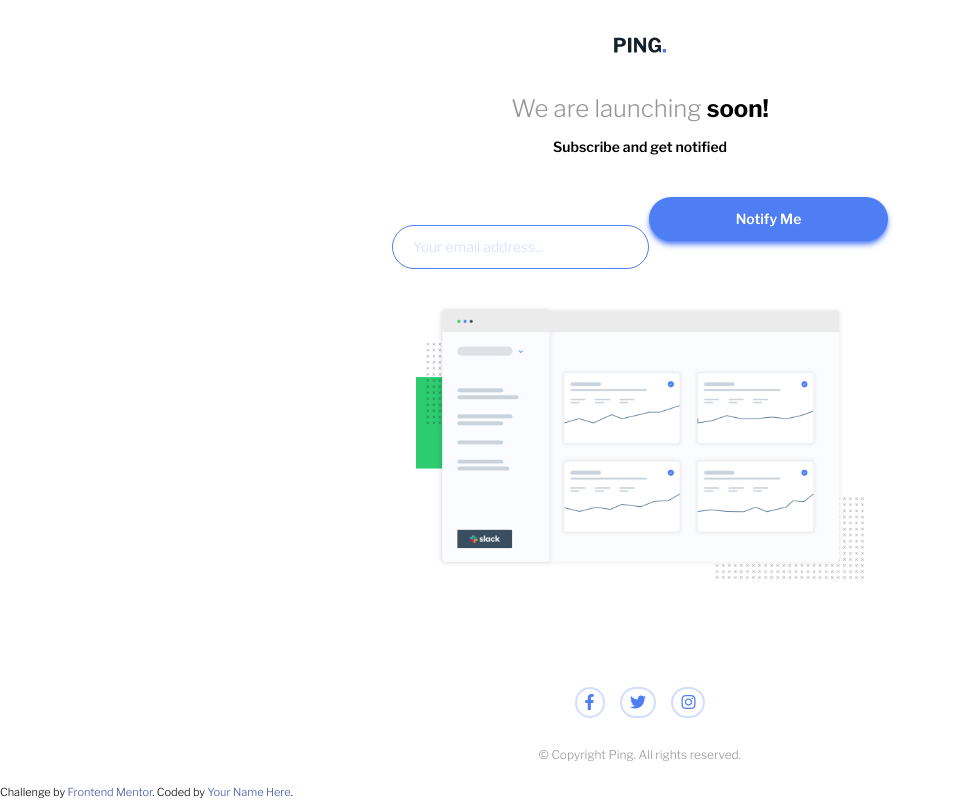
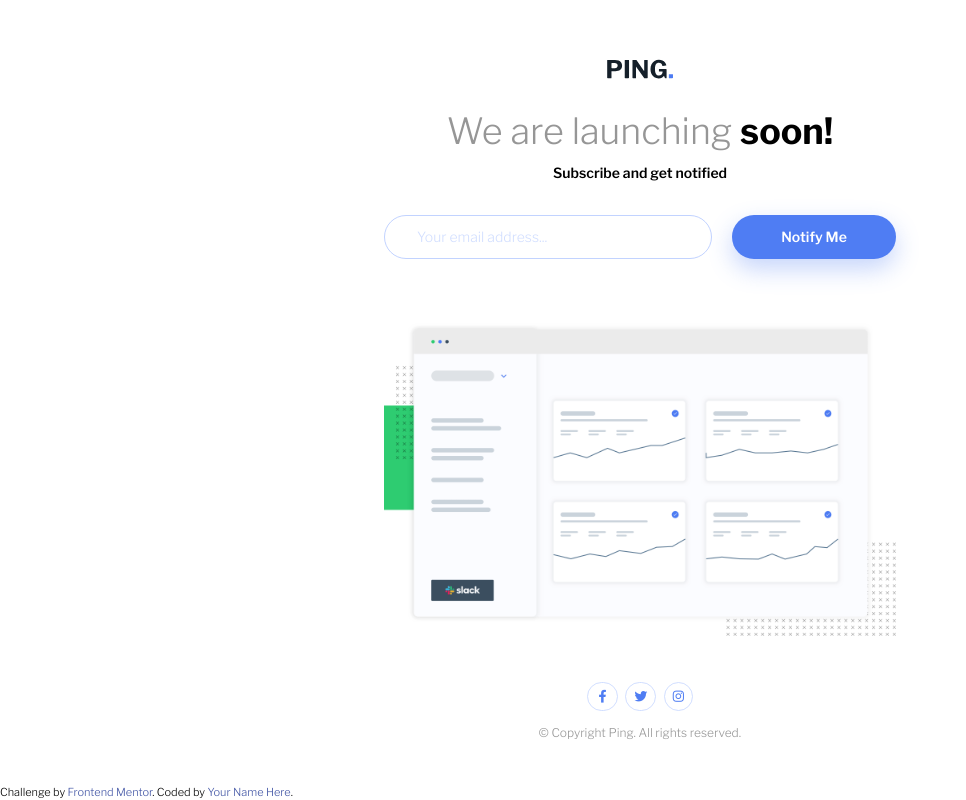
Before and after one commit to amirhazizi/ping-coming-soon-page, a website: page index.html in a window 1280 px wide. Shown: the whole page, without its empty margins (0-966 px from the left). Drawn offline with nearby package versions, Linux system fonts and the light colour scheme.

Commit message:
update index.html

```diff
--- a/css/input.css
+++ b/css/input.css
@@ -1,21 +1,36 @@
 @tailwind base;
 @tailwind components;
 @tailwind utilities;
-
+a,
+button {
+  cursor: pointer;
+  transition: all 250ms linear;
+}
 input {
   border-width: 1px;
 }
 .submit-btn {
   margin-top: 0.5rem;
   margin-bottom: 4rem;
+  box-shadow: 0px 10px 25px hsla(223, 87%, 63%, 0.324);
 }
 .error-text {
   position: absolute;
-  transform: translate(0, 300%);
+  transform: translate(0, 350%);
   font-weight: 600;
-  left: 20%;
-  font-size: 0.7rem;
+  left: 25%;
+  font-size: 0.6rem;
+  opacity: 0.6;
   visibility: hidden;
+}
+.facebook {
+  border-width: 1px;
+  padding: 0.4rem 0.65rem;
+}
+.twitter,
+.instagram {
+  border-width: 1px;
+  padding: 0.4rem 0.5rem;
 }
 /*
 error submit
@@ -37,3 +52,15 @@ Footer
 .attribution a {
   color: hsl(228, 45%, 44%);
 }
+
+@media (min-width: 768px) {
+  .error-text {
+    left: 0;
+    transform: translate(5%, 255%);
+  }
+  .facebook,
+  .twitter,
+  .instagram {
+    font-size: 0.8rem;
+  }
+}
--- a/index.html
+++ b/index.html
@@ -19,19 +19,23 @@
   </head>
   <body class="min-h-screen grid items-center">
     <main class="container mx-auto text-center py-20 md:py-0">
-      <img class="mx-auto h-4 mb-10" src="./images/logo.svg" alt="" />
+      <img
+        class="mx-auto h-4 mb-10 md:mb-8 md:h-5"
+        src="./images/logo.svg"
+        alt=""
+      />
       <div class="space-y-3 mb-8">
-        <h1 class="font-bold text-2xl">
+        <h1 class="font-bold text-2xl md:text-4xl">
           <span class="font-light text-cl_gray">We are launching </span>soon!
         </h1>
         <p class="font-semibold text-sm">Subscribe and get notified</p>
       </div>
       <form
-        class="flex flex-col px-2 max-w-xs mx-auto relative md:flex-row md:max-w-lg md:items-center"
+        class="flex flex-col px-2 max-w-xs mx-auto relative md:flex-row md:max-w-lg md:items-center md:space-x-5 md:px-0 md:mb-16"
         action=""
       >
         <input
-          class="border-cl_primary_blue rounded-full pb-2 pt-1 placeholder:pl-5 placeholder:text-sm placeholder:b-1 placeholder:opacity-75 placeholder:text-cl_paleBlue"
+          class="border-cl_paleBlue rounded-full pb-2 pt-1 placeholder:pl-8 placeholder:text-sm placeholder:b-1 placeholder:opacity-75 focus:outline-cl_primary_blue placeholder:text-cl_paleBlue md:w-2/3"
           type="text"
           name="emailAddress"
           id="email"
@@ -41,30 +45,32 @@
           Please provide a valid email address
         </p>
         <button
-          class="submit-btn bg-cl_primary_blue rounded-full py-3 text-white shadow-md shadow-cl_primary_blue font-semibold text-sm md:flex-1"
+          class="submit-btn bg-cl_primary_blue rounded-full py-3 text-white font-semibold text-sm md:m-0 md:w-1/3 hover:bg-blue-400"
           type="submit"
         >
           Notify Me
         </button>
       </form>
       <img
-        class="px-7 md:max-w-md md:px-0 mx-auto mb-28"
+        class="px-7 md:max-w-lg md:px-0 mx-auto mb-28 md:mb-12"
         src="./images/illustration-dashboard.png"
         alt=""
       />
-      <div class="space-x-3 text-cl_primary_blue text-base mb-8">
+      <div
+        class="space-x-3 text-cl_primary_blue text-base mb-8 md:space-x-1 md:mb-4"
+      >
         <a
-          class="border-2 p-1 px-2 rounded-full border-opacity-75 border-cl_paleBlue"
+          class="facebook rounded-full border-opacity-75 border-cl_paleBlue hover:text-white hover:bg-cl_primary_blue"
           href="#"
           ><i class="fa-brands fa-facebook-f"></i
         ></a>
         <a
-          class="border-2 p-1 px-2 rounded-full border-opacity-75 border-cl_paleBlue"
+          class="twitter rounded-full border-opacity-75 border-cl_paleBlue hover:text-white hover:bg-cl_primary_blue"
           href="#"
           ><i class="fa-brands fa-twitter"></i
         ></a>
         <a
-          class="border-2 p-1 px-2 rounded-full border-opacity-75 border-cl_paleBlue"
+          class="instagram rounded-full border-opacity-75 border-cl_paleBlue hover:text-white hover:bg-cl_primary_blue"
           href="#"
           ><i class="fa-brands fa-instagram"></i
         ></a>
```
Also changed, not shown: css/styles.css.
